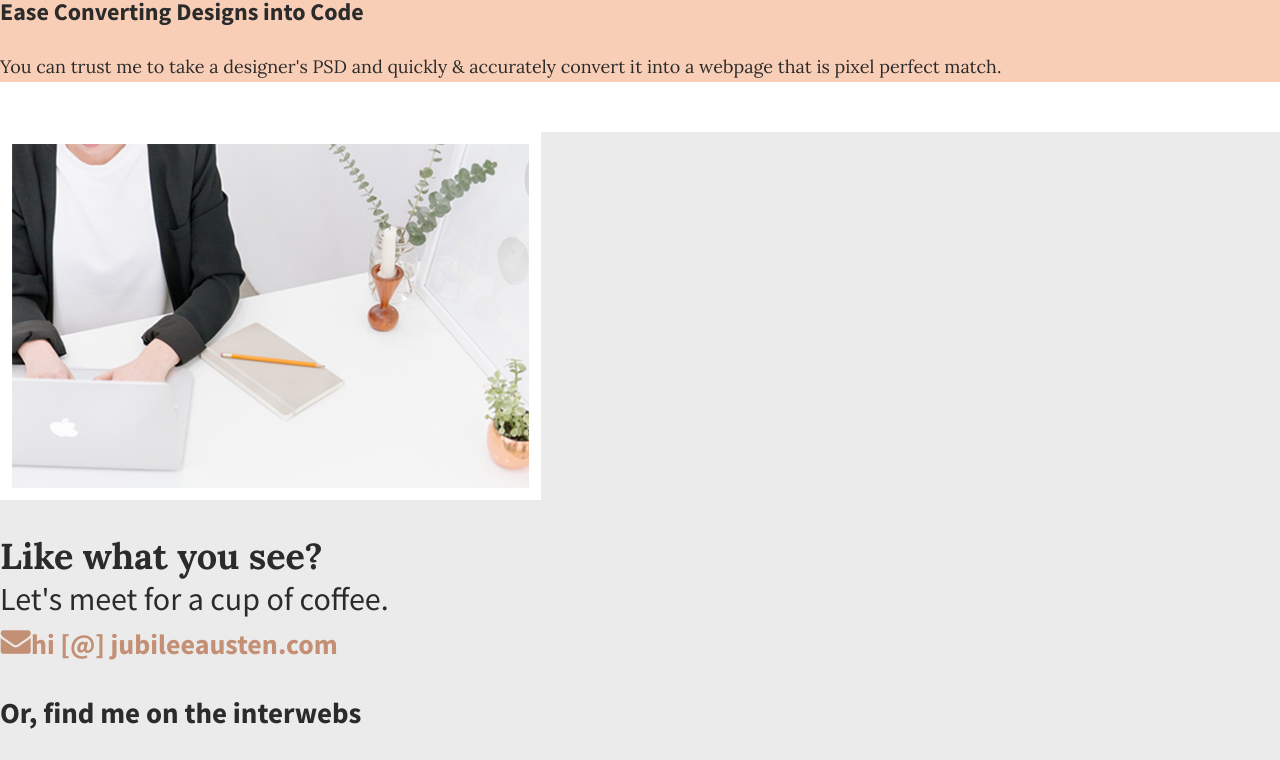
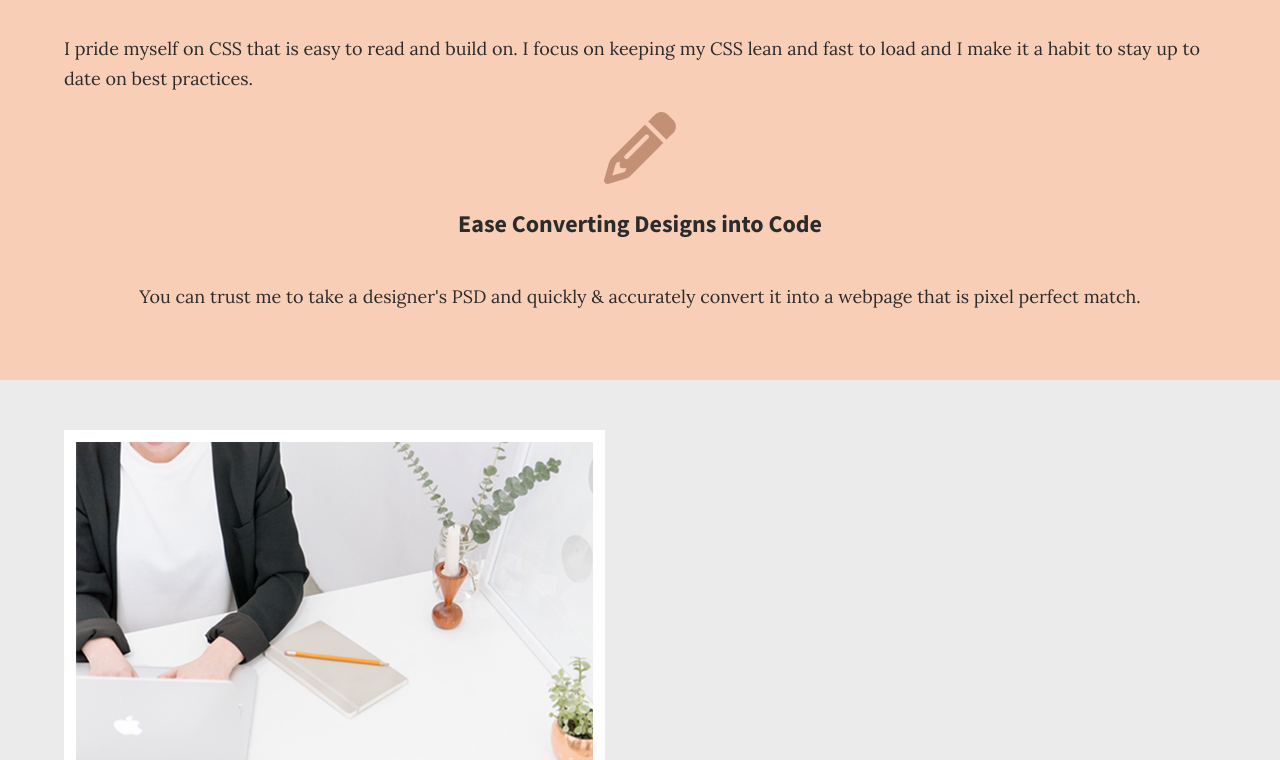
Before and after one commit to allisondarwin/jubilee-austen, a plain HTML site: page index.html in a window 1280 px wide. Shown: the part 1269-2029 px from the top of the page. Drawn offline with Linux system fonts and the light colour scheme.

Commit message:
edits to mobile layout

```diff
--- a/css/main.css
+++ b/css/main.css
@@ -76,6 +76,11 @@ header h2 span {
 
 /**** About ****/
 
+#about {
+  display: flex;
+  justify-content: center;
+}
+
 #about .content-wrapper {
   display: flex;
   justify-content: flex-start;
@@ -86,73 +91,107 @@ header h2 span {
 #about h2 {
   font-family: 'Lora', serif;
   font-size: 1.875em;              /*desktop - 36px*/
-  padding-left: 15px;
+  /*padding-left: 15px;*/
 }
 
 #about p {
   font-size: 1.31em;              /*desktop - 21px*/
   color: #7f7f7f;
   line-height: 35px;            /*desktop - 40px*/
-  padding: 0 15px;
+  /*padding: 0 15px;*/
 }
 
 /**** Work ****/
 
 #work {
   background: #f9ceb7;
+  display: flex;
+  justify-content: center;
 }
 
+#work .skill-items {
+  display: flex;
+  flex-flow: row wrap;
+}
+
+#work .skill-items article {
+  display: flex;
+  align-items: center;
+  justify-content: center;
+  flex-flow: row wrap;
+}
+
+#work .fontawesome-icon {
+  color: #C49075;
+  font-size: 4.5em;
+  margin: 0;
+  text-align: center;
+  width: 100%;
+}
 
 #work h3 {
-  font-size: 24px;
-  line-height: 32px;
+  font-size: 24px;                /*desktop - 24px*/
+  line-height: 32px;              /*desktop - 32px*/
+  width: 75%;
+  text-align: center;
 }
 
 #work p {
   font-family: 'Lora', serif;
-  font-size: 18px;
-  line-height: 30px;
+  font-size: 18px;                /*desktop - 18px*/
+  line-height: 30px;              /*desktop - 30px*/
 }
 
 /**** Contact *****/
 
 #contact {
   background: #ebebeb;
+  display: flex;
+  justify-content: center;
+}
+
+#contact .half-width {
+  display: flex;
+  flex-flow: row wrap;
 }
 
 #contact img#contact-img {
-  border: 12px solid #ffffff;
+  border: 12px solid #ffffff;        /*desktop - 12px*/
 }
 
 
 #contact h2 {
     font-family: 'Lora', serif;
-    font-size: 36px;
-    line-height: 44px;
+    font-size: 1.875em;                /*desktop - 36px*/
+    line-height: 44px;              /*desktop - 44px*/
 }
 #contact #email-header{
-    font-size: 32px;
+    font-size: 1.75em;               /*desktop - 32px*/
     font-weight: 400;
-    line-height: 44px;
+    line-height: 44px;            /*desktop - 44px*/
     margin: -30px 0 5px 0;
 }
 #contact #socialmedia-header {
     font-weight: bold;
-    font-size: 29px;
-    line-height: 44px;
+    font-size: 1.5em;              /*desktop - 29px*/
+    line-height: 44px;            /*desktop - 44px*/
 }
 #contact a {
     text-decoration: none;
     color: #c49075;
     font-weight: bold;
-    font-size: 28px;
+    font-size: 1.72em;              /*desktop - 28px*/
 }
 #contact ul {
+    display: flex;
+    justify-content: space-evenly;
     list-style: none;
+    padding: 0;
+    width: 100%;
 }
 #contact ul li {
-     display: inline-block;
+     /*display: inline-block;*/
 }
 #contact ul img {
-    font-size: 32px;
+    font-size: 32px;             /*desktop - 32px*/
 }
```
